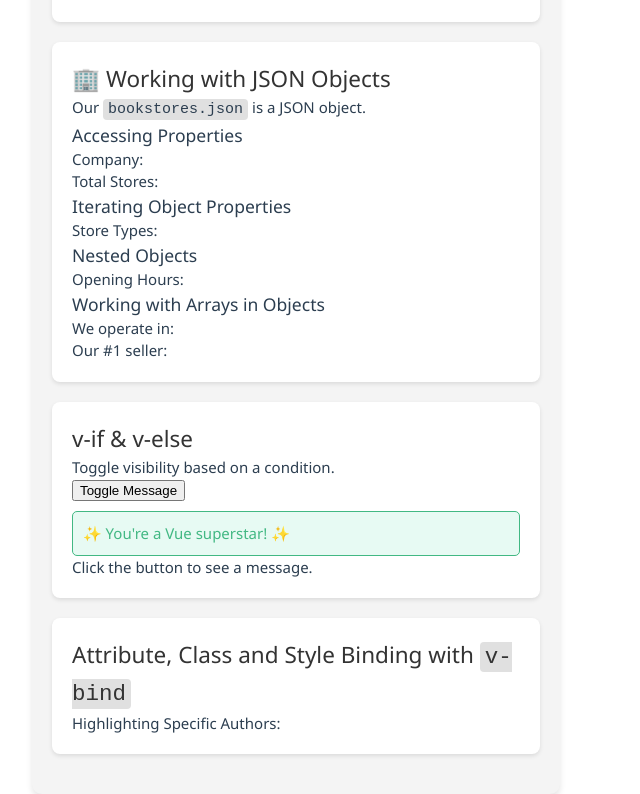
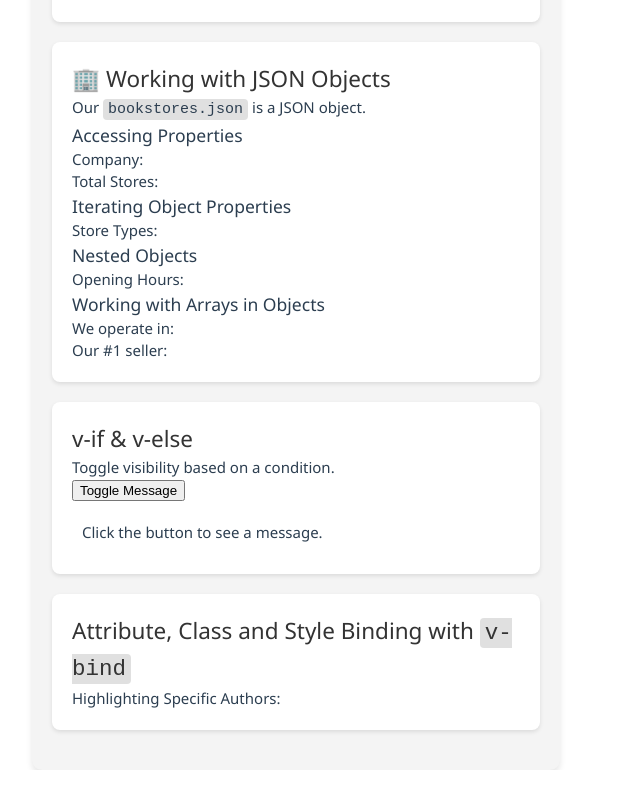
Before and after one commit to yangunro/FIT5032--efolio, a Vue app: page / in a window 1280 px wide. Shown: the part 901-1695 px from the top of the page, without its empty margins (0-640 px from the left). After the commit the page ends 1671 px from the top, so only its background shows below. Built offline with nearby package versions, Linux system fonts and the light colour scheme.

Commit message:
Update task4

```diff
--- a/src/components/JSON.vue
+++ b/src/components/JSON.vue
@@ -86,8 +86,10 @@
       <!-- Activity 13: Toggle the message visibility when the button is clicked. -->
       <!-- TODO: CODE TO TOGGLE MESSAGE VISIBILITY HERE. Hint: Use the v-if directive. -->
       <button @click="showMessage = !showMessage">Toggle Message</button>
-      <p class="message success">✨ You're a Vue superstar! ✨</p>
-      <p>Click the button to see a message.</p>
+      <p v-if="showMessage" class="message success">
+        ✨ You're a Vue superstar! ✨
+      </p>
+      <p v-else class="message">Click the button to see a message.</p>
     </section>
 
     <section class="lab-section">
```
